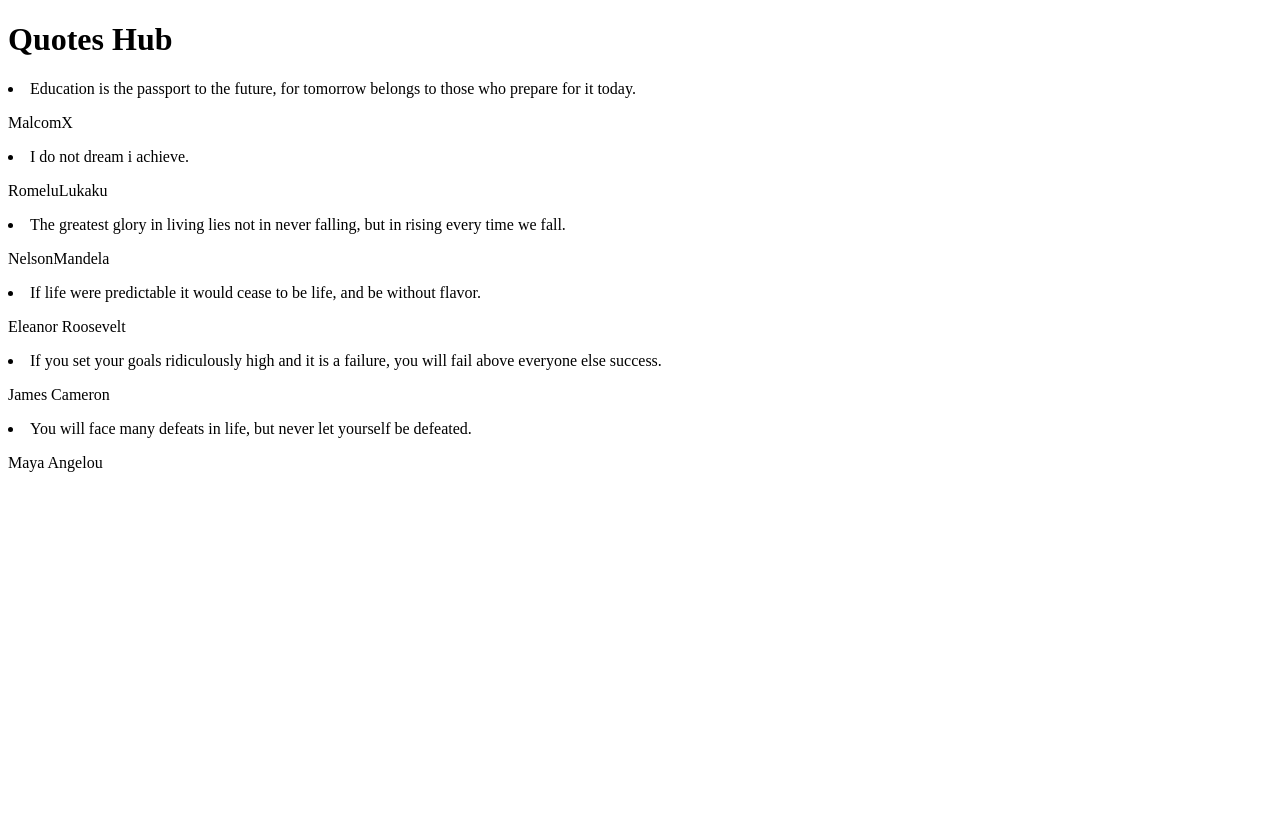
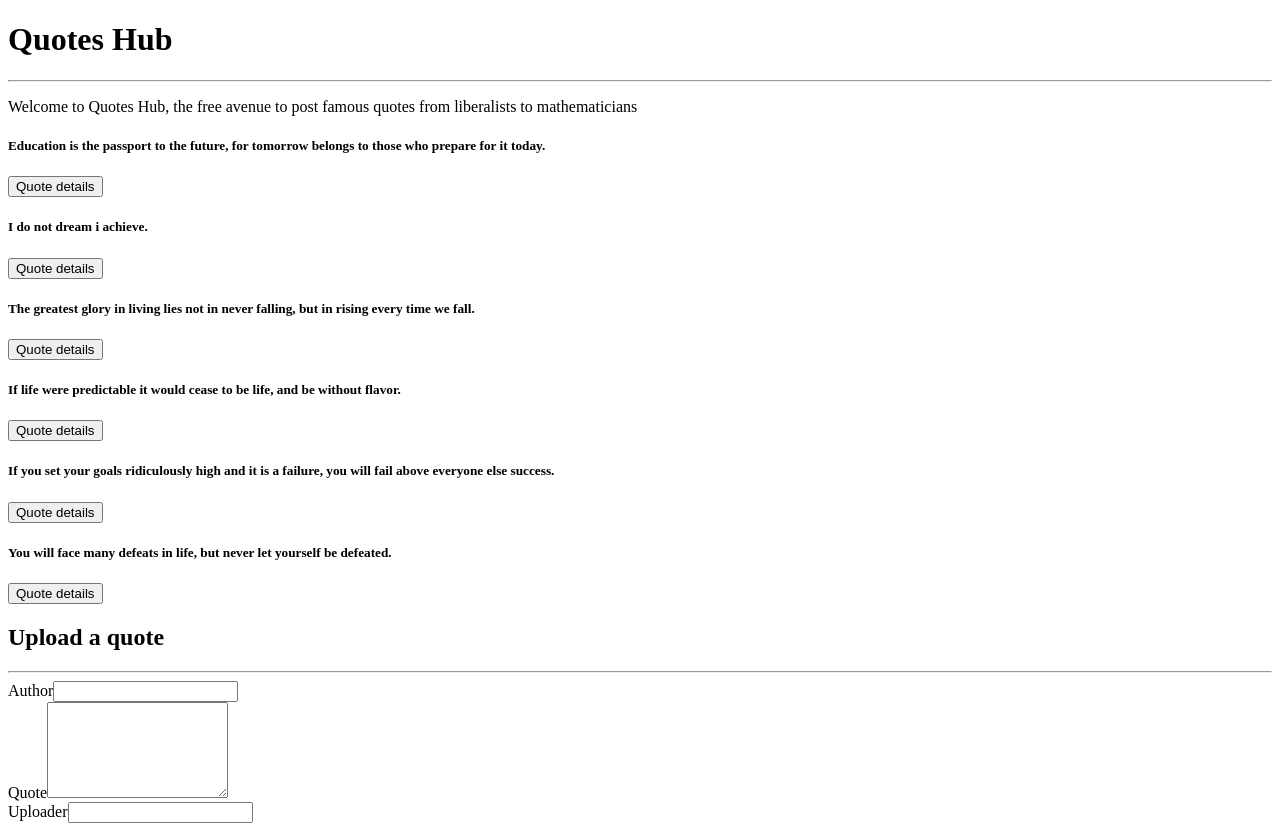
Before and after one commit to karanikathungu-crypto/quote-app, an Angular app in the folder quote-app/: page / in a window 1280 px wide. Before the commit the page ends 800 px from the top, so only its background shows below. Built offline with nearby package versions, Linux system fonts and the light colour scheme.

Commit message:
Add the form in the form html template

```diff
--- a/quote-app/src/app/app.module.ts
+++ b/quote-app/src/app/app.module.ts
@@ -6,6 +6,7 @@ import { AppComponent } from './app.component';
 import { QuoteComponent } from './quote/quote.component';
 import { QuoteDetailComponent } from './quote-detail/quote-detail.component';
 import { QuoteFormComponent } from './quote-form/quote-form.component';
+import {FormsModule} from '@angular/forms';
 
 @NgModule({
   declarations: [
@@ -16,7 +17,8 @@ import { QuoteFormComponent } from './quote-form/quote-form.component';
   ],
   imports: [
     BrowserModule,
-    AppRoutingModule
+    AppRoutingModule,
+    FormsModule
   ],
   providers: [],
   bootstrap: [AppComponent]
--- a/quote-app/src/app/quote-form/quote-form.component.html
+++ b/quote-app/src/app/quote-form/quote-form.component.html
@@ -1 +1,23 @@
-<p>quote-form works!</p>
+<div class="container-fluid">
+  <h2 class="text-center">Upload a quote</h2>
+  <hr>
+  <form>
+      <div class="form-group">
+
+          <label for="author">Author</label>
+          <input type="text" required class="form-control" id="author">
+
+      </div>
+      <div class="form-group">
+
+          <label for="quote">Quote</label>
+          <textarea class="form-control" id="quote" rows="6" required></textarea>
+
+      </div>
+      <div class="form-group">
+          <label for="complete">Uploader</label>
+          <input type='text' id="uploader" required>
+
+      </div>
+  </form>
+</div>
--- a/quote-app/src/app/quote/quote.component.html
+++ b/quote-app/src/app/quote/quote.component.html
@@ -1,8 +1,25 @@
-
-<div>
+<div class = "container">
   <h1>Quotes Hub</h1>
-<li *ngFor='let quote of quotes'>
-  {{quote.message}}
-  <app-quote-detail [quotes]='quote'></app-quote-detail>
-</li>
+  <hr>
+  <div class = "row">
+    <div class ="col-md-12">
+      <p>Welcome to Quotes Hub, the free avenue to post famous quotes from liberalists to mathematicians</p>
+    </div>
+  </div>
+  <div class = "row">
+    <div class = "col-md-6">
+      <div *ngFor='let quote of quotes; let i = index'>
+        <div>
+          <h5>{{quote.message}}</h5>
+          <button (click)='toggleDisplay(i)'class="btn btn-secondary">Quote details</button>
+        </div>
+        <div *ngIf='quote.displayDescription'>
+          <app-quote-detail [quotes]='quote'></app-quote-detail>
+        </div>
+      </div>
+    </div>
+    <div class = "col-md-12">
+      <app-quote-form></app-quote-form>
+    </div>
+  </div>
 </div>
--- a/quote-app/src/app/quote/quote.component.ts
+++ b/quote-app/src/app/quote/quote.component.ts
@@ -16,7 +16,10 @@ export class QuoteComponent implements OnInit {
     new Quote(5,'James Cameron','If you set your goals ridiculously high and it is a failure, you will fail above everyone else success.','Jolly',new Date(2020,5,3)),
     new Quote(6,'Maya Angelou','You will face many defeats in life, but never let yourself be defeated. ','Andrea',new Date(2021,7,4))
 
-  ]
+  ];
+  toggleDisplay(index:number){
+    this.quotes[index].displayDescription = !this.quotes[index].displayDescription;
+  }
 
   constructor() { }
 
--- a/quote-app/src/styles.css
+++ b/quote-app/src/styles.css
@@ -1 +1,2 @@
 /* You can add global styles to this file, and also import other style files */
+/*@import "-bootstrap/dist/css/bootstrap.css";*/
```
